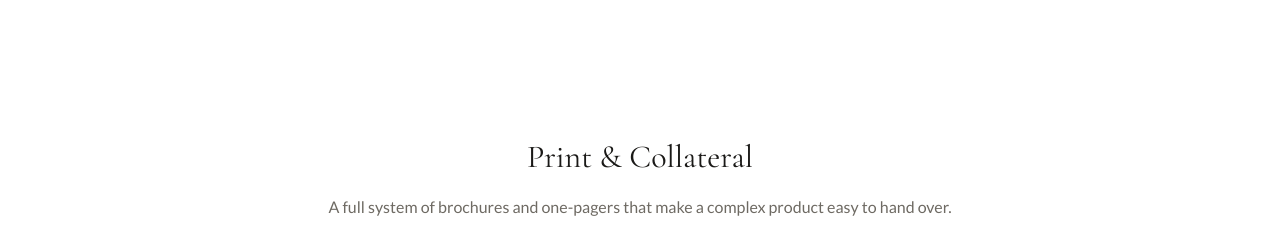
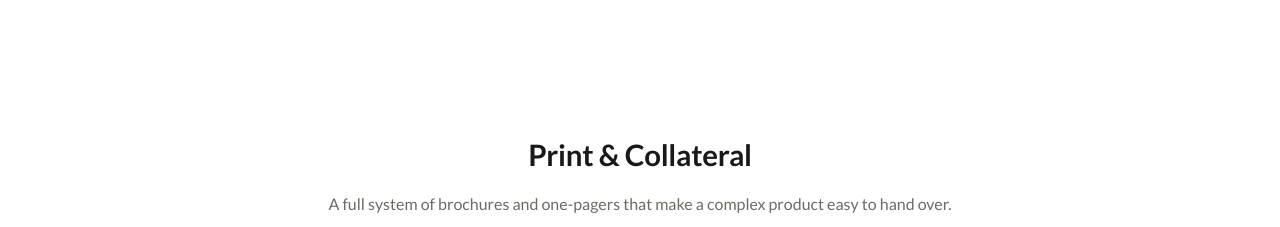
Before and after one commit to jessicafeto/website, a Next.js app: page /en/work/intellimation in a window 1280 px wide. Shown: the part 1680-1907 px from the top of the page. Built offline with nearby package versions, Linux system fonts and the light colour scheme; no server answers.

Commit message:
Case study caption labels: serif -> Lato bold (all project pages)

```diff
--- a/components/CaseStudyPage.tsx
+++ b/components/CaseStudyPage.tsx
@@ -38,7 +38,7 @@ function BlockView({ block, alt }: { block: Block; alt: string }) {
       <div className="wrap text-center">
         <FadeUp>
           <div className="mx-auto max-w-[640px]">
-            <h2 className="font-serif text-ink text-[clamp(1.5rem,2.6vw,2rem)] leading-tight">
+            <h2 className="font-sans font-bold text-ink text-[clamp(1.35rem,2.3vw,1.85rem)] leading-tight tracking-[-0.01em]">
               {block.label}
             </h2>
             <p className="mx-auto mt-4 max-w-[520px] font-sans text-[1rem] leading-[1.8] text-grey">
```
